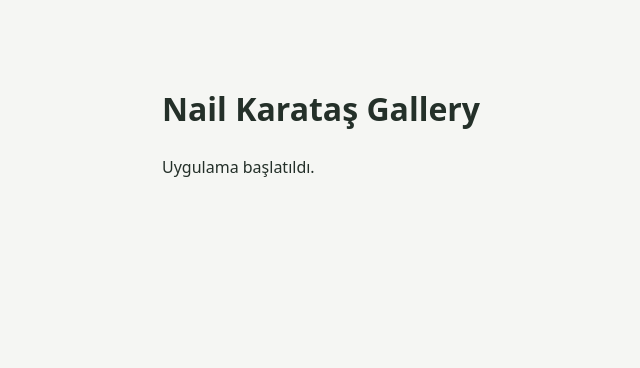
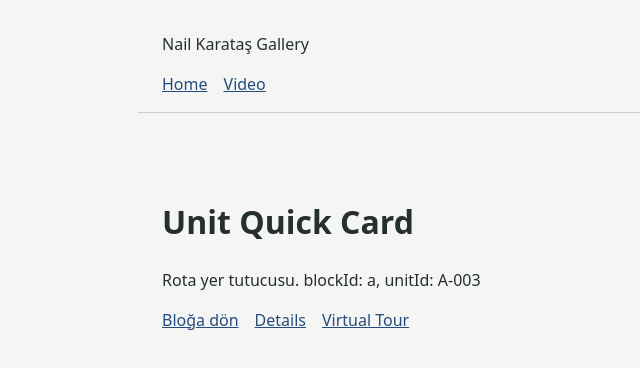
Before and after one commit to miozturk/nail-karatas-gallery, a React (Vite) app: page /block/a/unit/A-003 in a window 1280 px wide. Shown: the top 368 px of the page, without its empty margins (94-734 px from the left). Built offline with nearby package versions, Linux system fonts and the light colour scheme.

Commit message:
IMP-003 Router and App Shell

```diff
--- a/src/app/App.tsx
+++ b/src/app/App.tsx
@@ -1,8 +1 @@
-export default function App() {
-  return (
-    <main>
-      <h1>Nail Karataş Gallery</h1>
-      <p>Uygulama başlatıldı.</p>
-    </main>
-  )
-}
+export { default } from './router'
--- /dev/null
+++ b/src/app/AppShell.tsx
@@ -0,0 +1,16 @@
+import { NavLink, Outlet } from 'react-router-dom'
+
+export default function AppShell() {
+  return (
+    <>
+      <header className="app-header">
+        <p>Nail Karataş Gallery</p>
+        <nav aria-label="Global navigation">
+          <NavLink to="/" end>Home</NavLink>
+          <NavLink to="/video">Video</NavLink>
+        </nav>
+      </header>
+      <main><Outlet /></main>
+    </>
+  )
+}
--- /dev/null
+++ b/src/app/NotFoundPage.tsx
@@ -0,0 +1,11 @@
+import { Link } from 'react-router-dom'
+
+export default function NotFoundPage() {
+  return (
+    <>
+      <h1>Sayfa bulunamadı</h1>
+      <p>İstenen sayfa, blok veya bağımsız bölüm bulunamadı.</p>
+      <Link to="/">Home</Link>
+    </>
+  )
+}
--- /dev/null
+++ b/src/app/router.tsx
@@ -0,0 +1,42 @@
+import { Outlet, Route, Routes, useParams } from 'react-router-dom'
+import { blocks, units } from '../data'
+import MasterplanPage from '../features/masterplan/MasterplanPage'
+import BlockPage from '../features/blocks/BlockPage'
+import UnitPage from '../features/units/UnitPage'
+import UnitDetailsPage from '../features/units/UnitDetailsPage'
+import TourPage from '../features/tours/TourPage'
+import VideoPage from '../features/video/VideoPage'
+import AppShell from './AppShell'
+import NotFoundPage from './NotFoundPage'
+
+function BlockRoute() {
+  const { blockId } = useParams()
+  return blocks.some((block) => block.id === blockId)
+    ? <Outlet /> : <NotFoundPage />
+}
+
+function UnitRoute() {
+  const { blockId, unitId } = useParams()
+  return units.some((unit) => unit.id === unitId && unit.blockId === blockId)
+    ? <Outlet /> : <NotFoundPage />
+}
+
+export default function AppRouter() {
+  return (
+    <Routes>
+      <Route element={<AppShell />}>
+        <Route index element={<MasterplanPage />} />
+        <Route path="block/:blockId" element={<BlockRoute />}>
+          <Route index element={<BlockPage />} />
+          <Route path="unit/:unitId" element={<UnitRoute />}>
+            <Route index element={<UnitPage />} />
+            <Route path="details" element={<UnitDetailsPage />} />
+            <Route path="tour" element={<TourPage />} />
+          </Route>
+        </Route>
+        <Route path="video" element={<VideoPage />} />
+        <Route path="*" element={<NotFoundPage />} />
+      </Route>
+    </Routes>
+  )
+}
--- /dev/null
+++ b/src/features/blocks/BlockPage.tsx
@@ -0,0 +1,20 @@
+import { Link, useParams } from 'react-router-dom'
+import { units } from '../../data'
+
+export default function BlockPage() {
+  const { blockId } = useParams()
+  return (
+    <>
+      <h1>Block</h1>
+      <p>Blok yer tutucusu. blockId: {blockId}</p>
+      <Link to="/">Home</Link>
+      <ul>
+        {units.filter((unit) => unit.blockId === blockId && unit.demoEnabled).map((unit) => (
+          <li key={unit.id}>
+            <Link to={`/block/${blockId}/unit/${unit.id}`}>{unit.id}</Link>
+          </li>
+        ))}
+      </ul>
+    </>
+  )
+}
--- /dev/null
+++ b/src/features/masterplan/MasterplanPage.tsx
@@ -0,0 +1,16 @@
+import { Link } from 'react-router-dom'
+import { blocks } from '../../data'
+
+export default function MasterplanPage() {
+  return (
+    <>
+      <h1>Home / Masterplan</h1>
+      <p>Masterplan yer tutucusu.</p>
+      <ul>
+        {blocks.map((block) => (
+          <li key={block.id}><Link to={`/block/${block.id}`}>{block.name} Blok</Link></li>
+        ))}
+      </ul>
+    </>
+  )
+}
--- /dev/null
+++ b/src/features/tours/TourPage.tsx
@@ -0,0 +1,12 @@
+import { Link, useParams } from 'react-router-dom'
+
+export default function TourPage() {
+  const { blockId, unitId } = useParams()
+  return (
+    <>
+      <h1>Virtual Tour</h1>
+      <p>Tur yer tutucusu. blockId: {blockId}, unitId: {unitId}</p>
+      <Link to={`/block/${blockId}/unit/${unitId}`}>Return to Unit</Link>
+    </>
+  )
+}
--- /dev/null
+++ b/src/features/units/UnitDetailsPage.tsx
@@ -0,0 +1,12 @@
+import { Link, useParams } from 'react-router-dom'
+
+export default function UnitDetailsPage() {
+  const { blockId, unitId } = useParams()
+  return (
+    <>
+      <h1>Unit Details</h1>
+      <p>Detay yer tutucusu. blockId: {blockId}, unitId: {unitId}</p>
+      <Link to={`/block/${blockId}/unit/${unitId}`}>Return to Unit</Link>
+    </>
+  )
+}
--- /dev/null
+++ b/src/features/units/UnitPage.tsx
@@ -0,0 +1,16 @@
+import { Link, useParams } from 'react-router-dom'
+
+export default function UnitPage() {
+  const { blockId, unitId } = useParams()
+  return (
+    <>
+      <h1>Unit Quick Card</h1>
+      <p>Rota yer tutucusu. blockId: {blockId}, unitId: {unitId}</p>
+      <nav aria-label="Unit navigation">
+        <Link to={`/block/${blockId}`}>Bloğa dön</Link>
+        <Link to="details">Details</Link>
+        <Link to="tour">Virtual Tour</Link>
+      </nav>
+    </>
+  )
+}
--- /dev/null
+++ b/src/features/video/VideoPage.tsx
@@ -0,0 +1,8 @@
+export default function VideoPage() {
+  return (
+    <>
+      <h1>Project Video</h1>
+      <p>Proje videosu yer tutucusu.</p>
+    </>
+  )
+}
--- a/src/styles/index.css
+++ b/src/styles/index.css
@@ -19,3 +19,24 @@ main {
   margin: 0 auto;
   padding: 4rem 1.5rem;
 }
+
+.app-header {
+  max-width: 48rem;
+  margin: 0 auto;
+  padding: 1rem 1.5rem;
+  border-bottom: 1px solid #ccd1cc;
+}
+
+nav {
+  display: flex;
+  flex-wrap: wrap;
+  gap: 1rem;
+}
+
+a {
+  color: #244c80;
+}
+
+a[aria-current='page'] {
+  font-weight: 700;
+}
```
